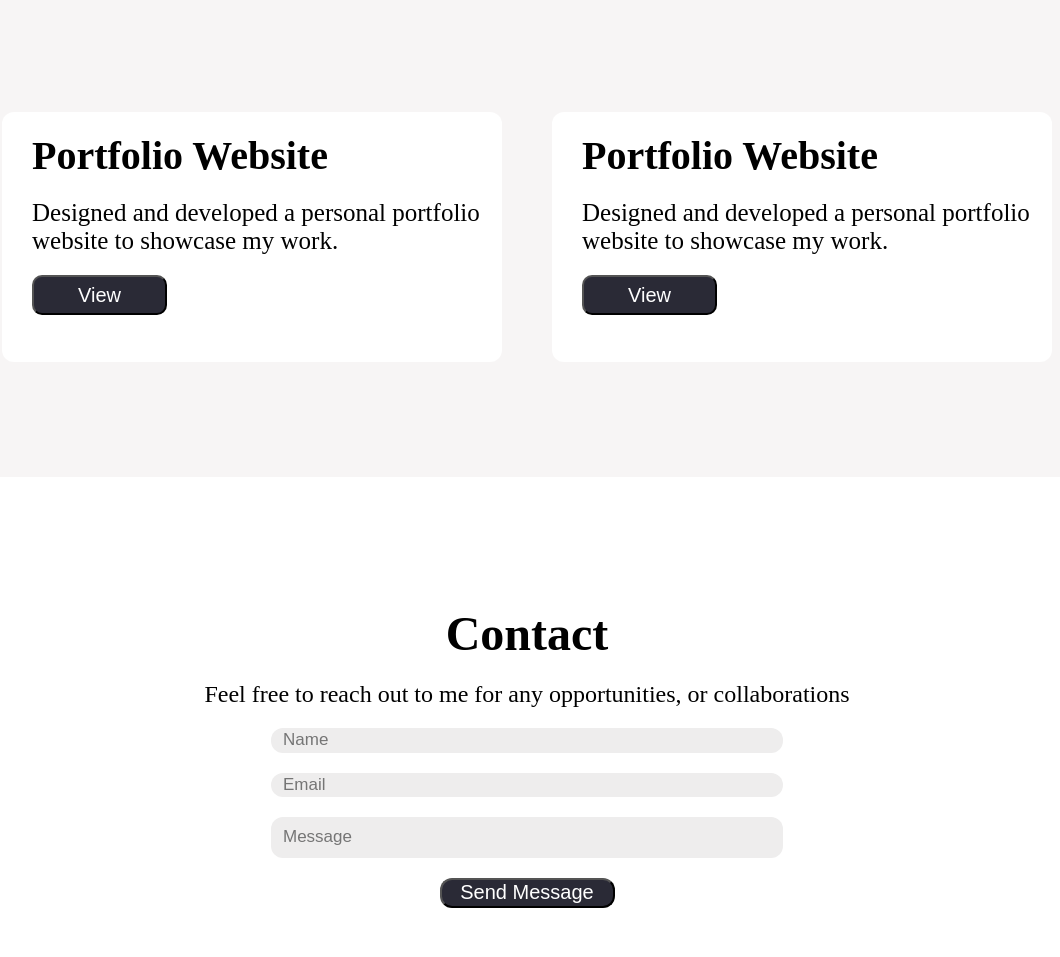
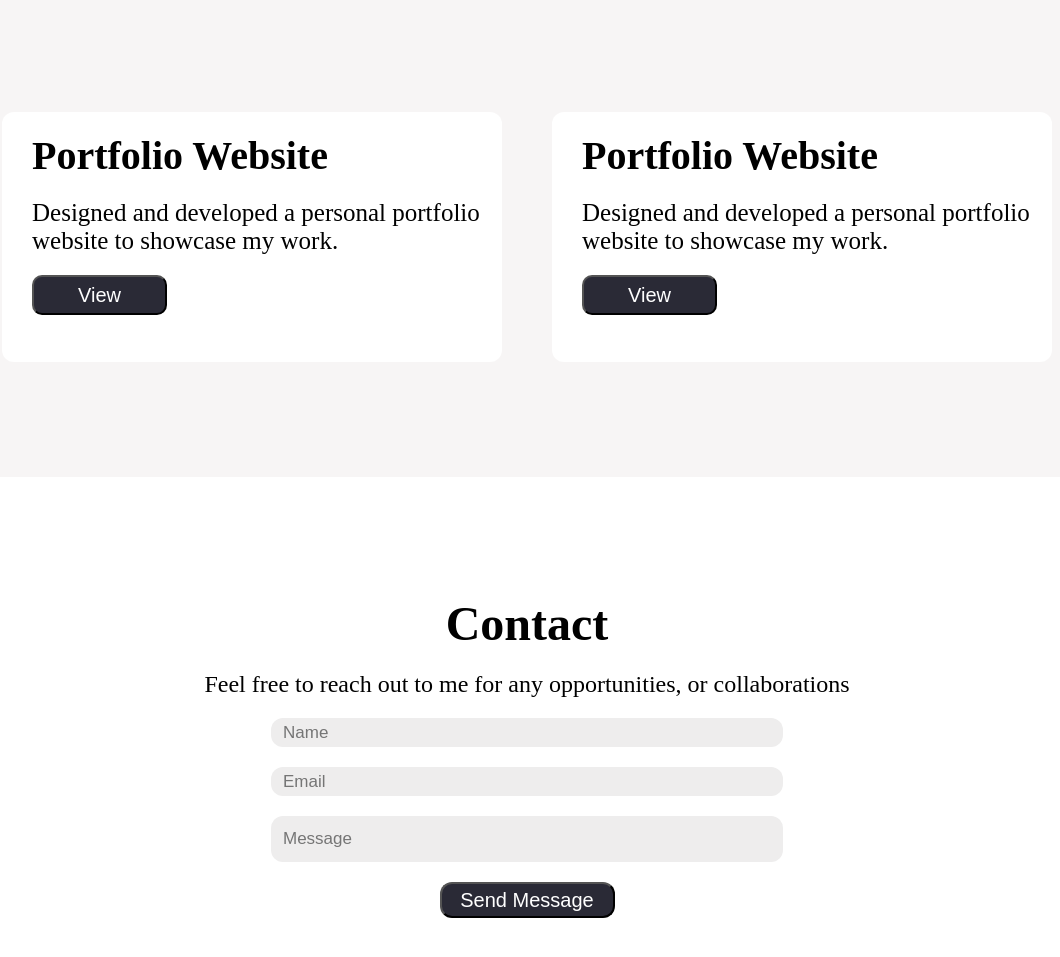
Before and after one commit to Ankit-Dhakal-hub/Ankit-Dhakal-hub.github.io, a plain HTML site: page index.html in a window 1280 px wide. Shown: the part 1212-2169 px from the top of the page, without its empty margins (113-1173 px from the left). Drawn offline with Linux system fonts and the light colour scheme.

Commit message:
Update style.css

```diff
--- a/style.css
+++ b/style.css
@@ -268,7 +268,7 @@ ul{
 form{
     display: flex;
     flex-direction: column;
-    height: 180px;
+    height: 200px;
     width: 100%;
     justify-content: center;
     align-items: center;
```
